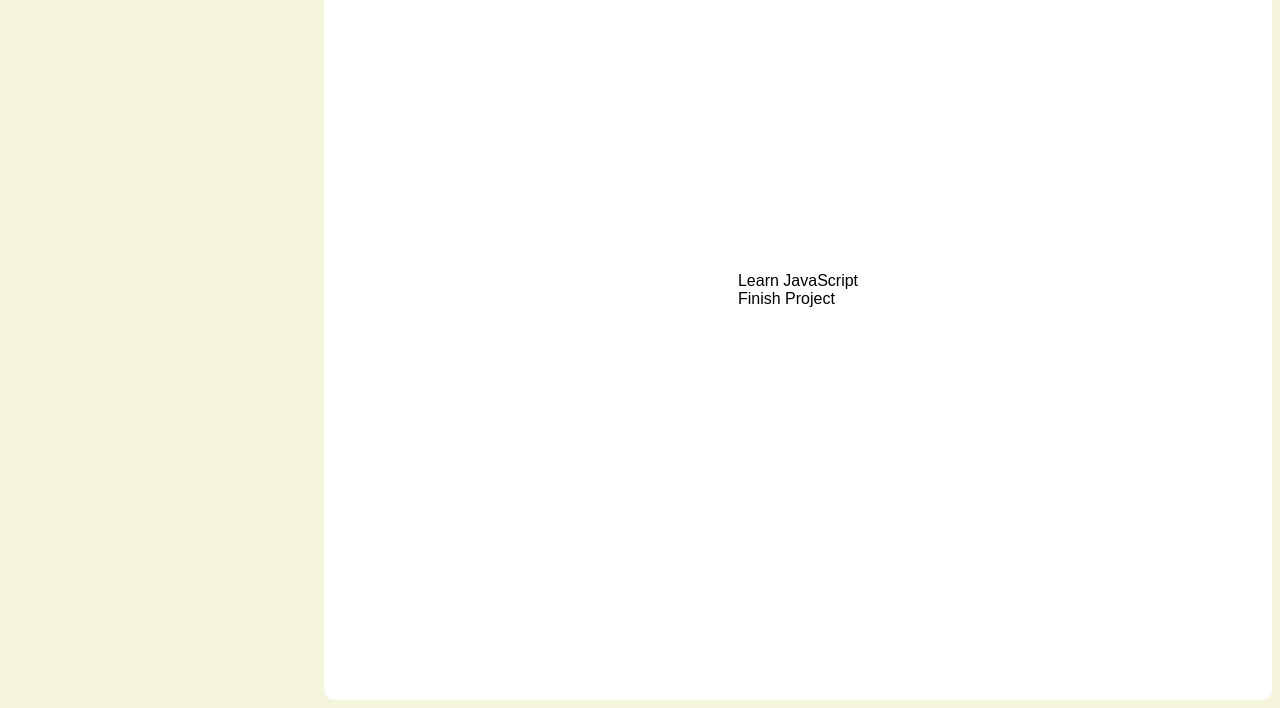
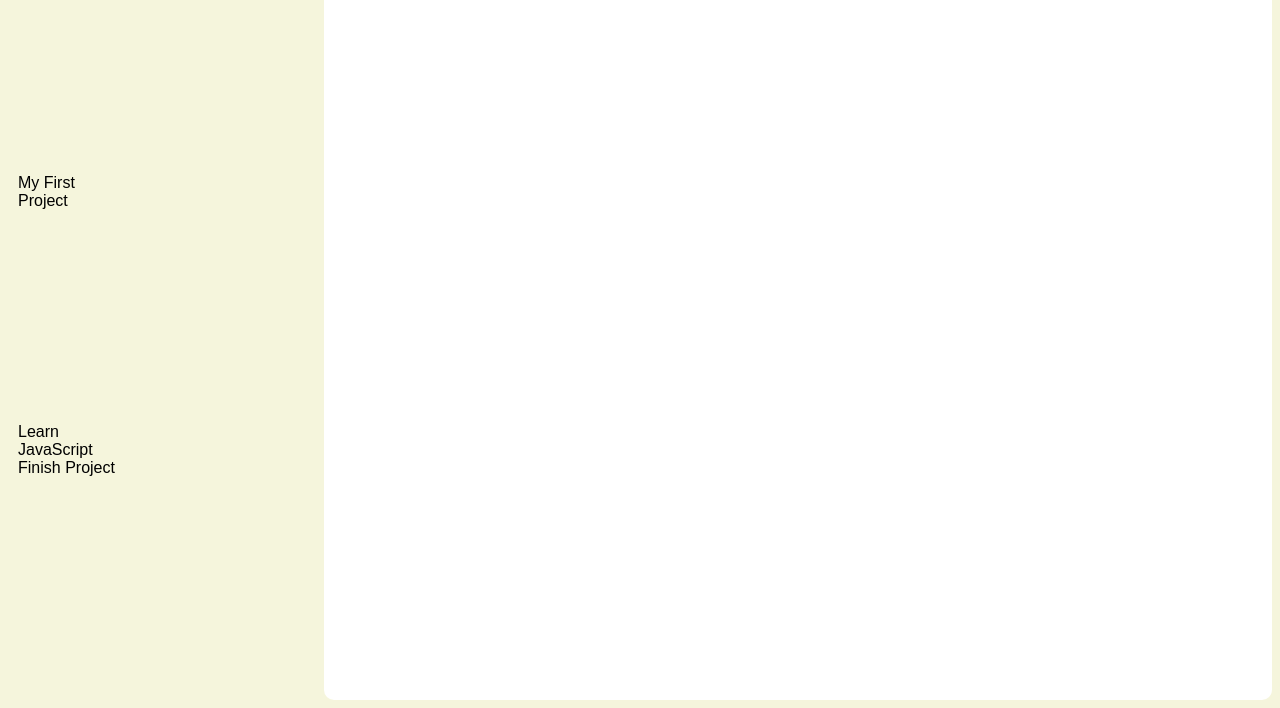
Before and after one commit to earnestabromjr/TOP-ToDo-List-App, a website built with webpack: page src/template.html in a window 1280 px wide. Shown: the part 178-886 px from the top of the page. Built offline with nearby package versions, Linux system fonts and the light colour scheme.

Commit message:
Moved todos titles to sidebar

```diff
--- a/src/style.css
+++ b/src/style.css
@@ -48,11 +48,18 @@ nav button {
 #content {
     display: grid;
     grid-template-columns: repeat(3, 1fr);
-    grid-template-rows: auto 1fr;
+    grid-template-rows: auto auto auto;
     align-items: start;
     justify-content: space-evenly;
     padding: 10px;
     height: 100vh;
+}
+#content#projects {
+    grid-row: 2 / 3;
+}
+
+.todo-list {
+    grid-row: 3 / 4;
 }
 
 #todos {
@@ -69,6 +76,7 @@ nav button {
 #content h2 {
     border-bottom: 2px solid #bd537c;
     grid-column: 1 / -1;
+    grid-row: 1 / 2;
     font-family: "Adwaita Mono", monospace;
     font-size: 2rem;
     margin-top: 1rem;
--- a/src/todoui.js
+++ b/src/todoui.js
@@ -16,6 +16,7 @@ export class TodoUI {
             projectSidebar: document.createElement("div"),
             projectManagerCard: document.getElementById("projects"),
             projectManagerTitle: document.createElement("h2"),
+            todoList: document.createElement("div"),
             todos: document.getElementById("todos"),
         };
     }
@@ -89,7 +90,7 @@ export class TodoUI {
                 todoList.appendChild(todoCard);
             });
 
-            this.uiElements.todos.appendChild(todoList);
+            this.uiElements.content.appendChild(todoList);
         } catch (error) {
             console.error("Error loading Todo page:", error);
             this.uiElements.content.textContent = "Failed to load todos. Please try again later.";
```
Also changed, not shown: src/template.html (+0 -1 lines).
